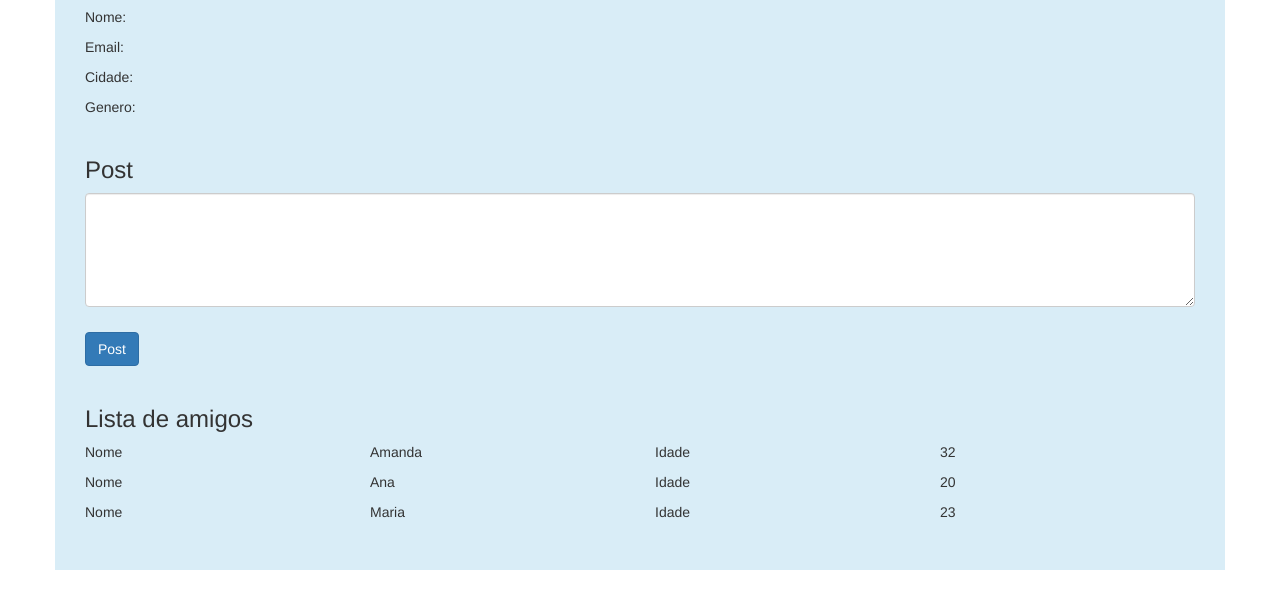
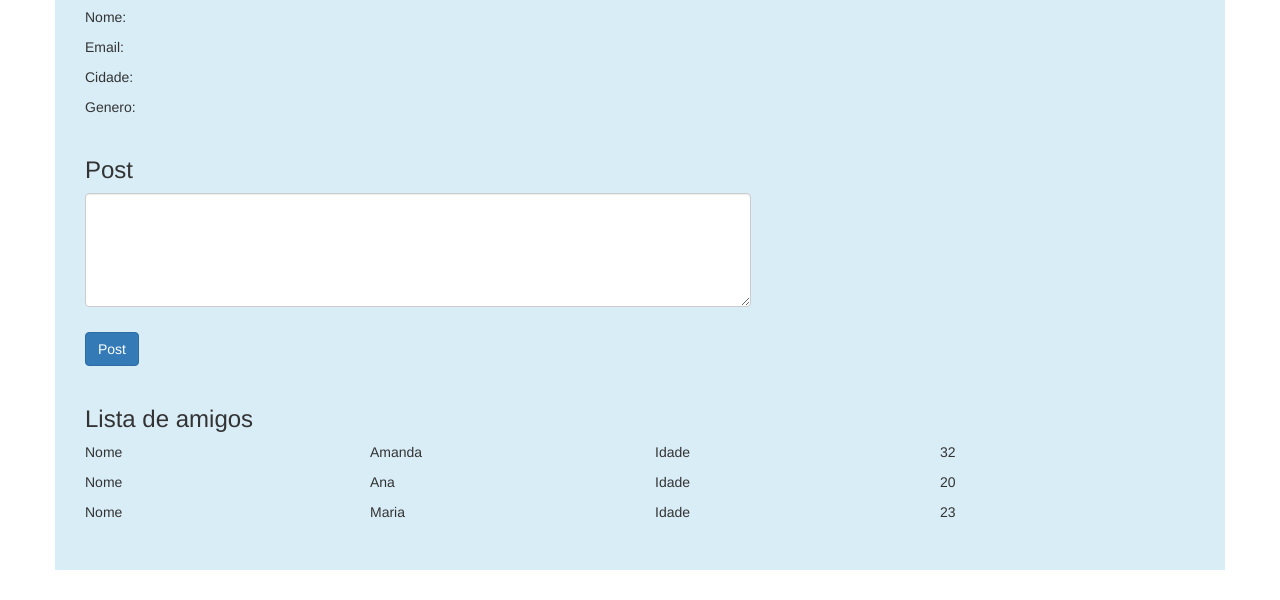
Before and after one commit to leobororo/projetoredessociais, a website: page client/facebook/index.html in a window 1280 px wide. Shown: the part 317-917 px from the top of the page. Drawn offline with nearby package versions, Linux system fonts and the light colour scheme.

Commit message:
correção na largura do textarea de post

```diff
--- a/client/css/app.css
+++ b/client/css/app.css
@@ -22,3 +22,7 @@
   width: 70px;
   height: 70px;
 }
+
+.post-area {
+  width: 60%;
+}
--- a/client/facebook/index.html
+++ b/client/facebook/index.html
@@ -63,7 +63,7 @@
           <h3>Post</h3>
           <div class="row">
             <div class="form-group col-sm-12">
-              <textarea class="form-control" rows="5" ng-model="comentario"></textarea>
+              <textarea class="form-control post-area" rows="5" ng-model="comentario"></textarea>
             </div>
           </div>
           <div class="row">
```
